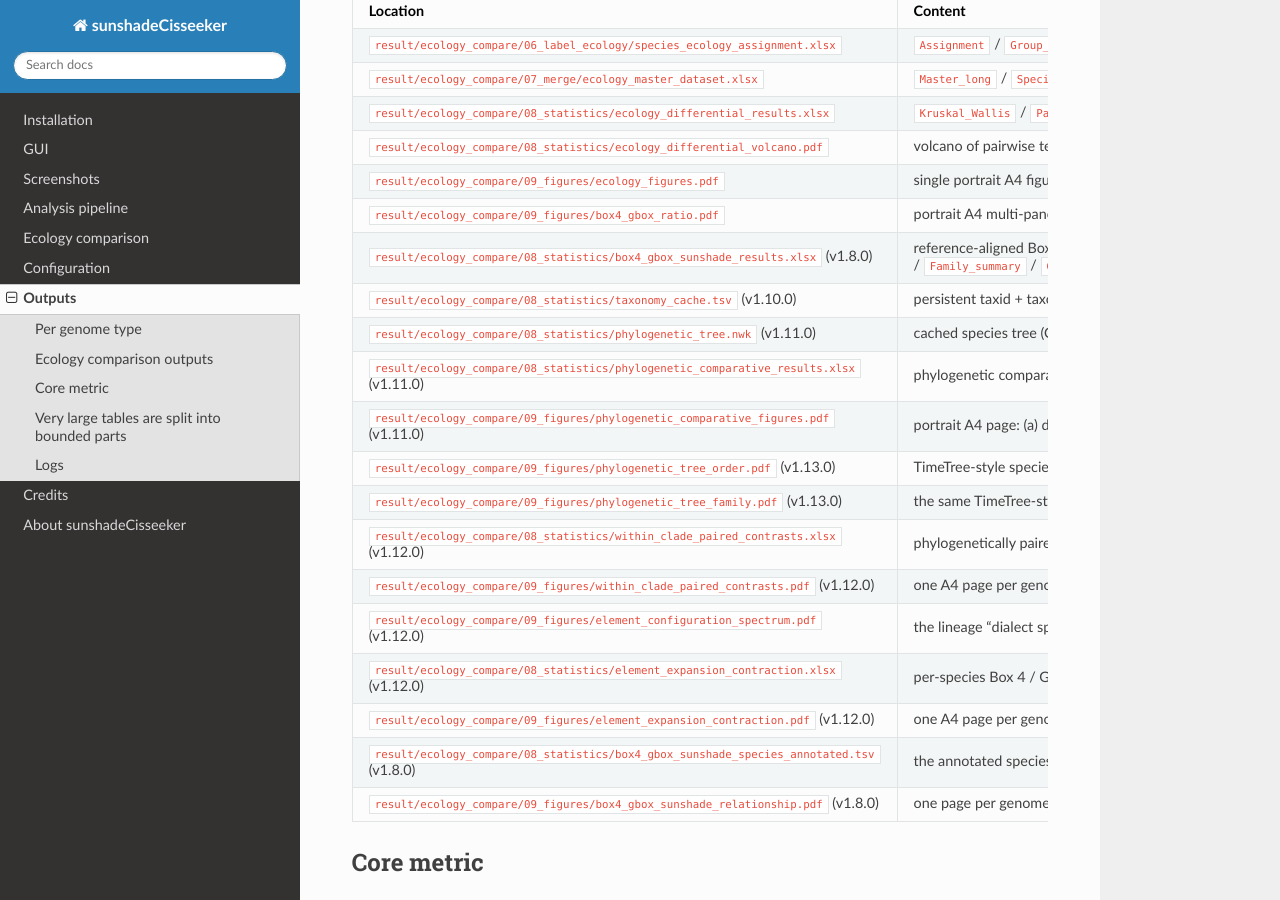
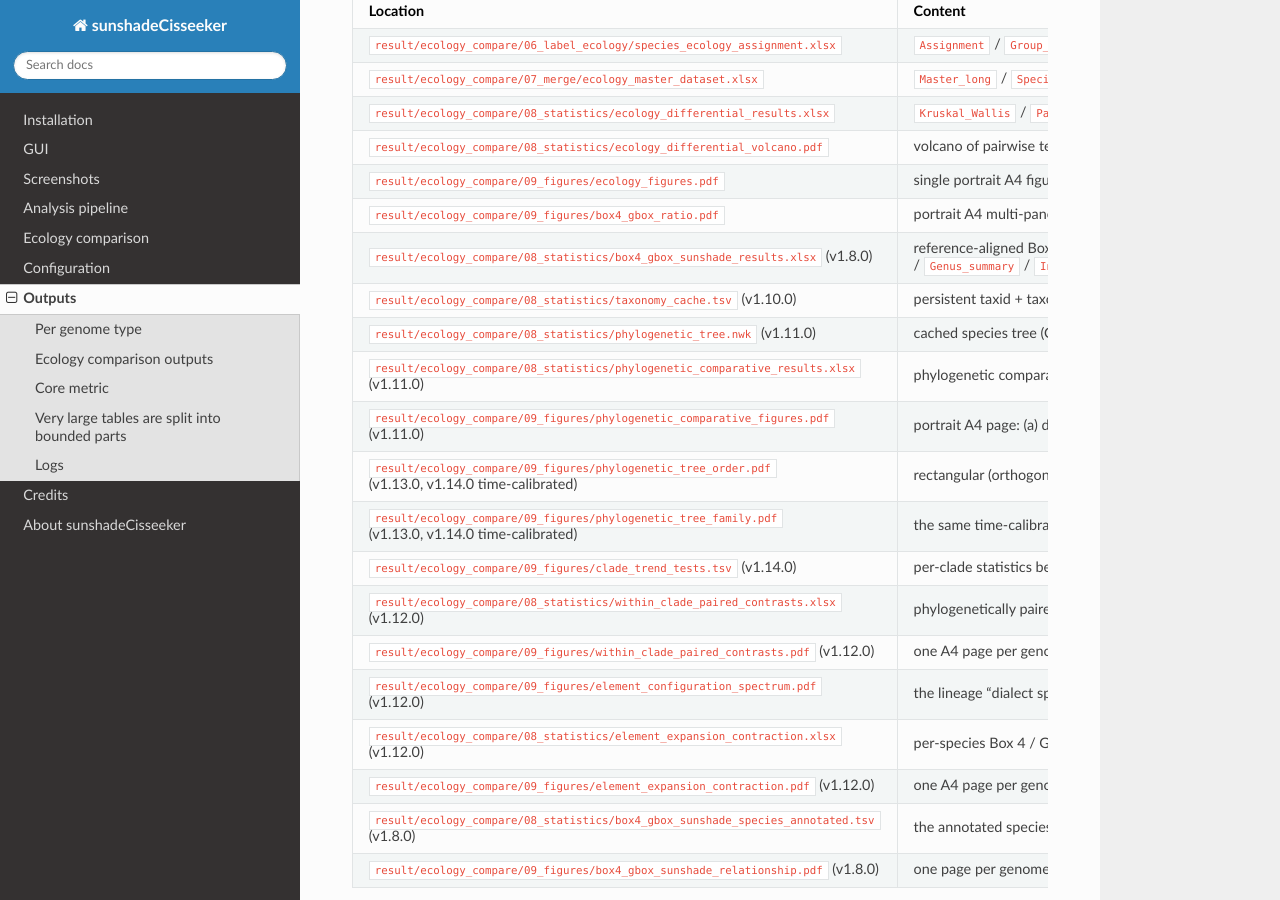
Before and after one commit to chenzhr23/sunshadeCisseeker-docs, a Sphinx documentation site: the page built from docs/content/Outputs.rst, in a window 1280 px wide and 900 px high, scrolled down 732 px. Built offline with Sphinx 7.4.7 and the Read the Docs theme 3.1.0, drawn with Linux system fonts in a browser that asks for light colours.

Commit message:
docs: v1.14.0 phylogenetic comparative analysis (PGLS / phyloANOVA)

```diff
--- a/docs/conf.py
+++ b/docs/conf.py
@@ -9,8 +9,8 @@
 copyright = "2026, sunshadeCisseeker developers"
 
 # The short X.Y version and the full release version.
-version = "v1.13.0"
-release = "v1.13.0"
+version = "v1.14.0"
+release = "v1.14.0"
 
 extensions = [
     "sphinx.ext.autosectionlabel",
--- a/docs/content/Outputs.rst
+++ b/docs/content/Outputs.rst
@@ -57,10 +57,12 @@
      - phylogenetic comparative results: ``Tree_species`` / ``Phylogenetic_signal`` (Blomberg K, Pagel lambda) / ``PGLS_models`` (OLS vs Brownian vs Pagel-lambda PGLS with AICc; ratio plus the two counts adjusted for log10 promoters) / ``phyloANOVA`` (999 Brownian simulations) / ``Input_audit``
    * - ``result/ecology_compare/09_figures/phylogenetic_comparative_figures.pdf`` (v1.11.0)
      - portrait A4 page: (a) data summary of the comparative analyses (in-tree species per genome type and light habitat + the log10 Box4/G-box ratio density per genome type), (b) ratio per habitat with phyloANOVA P, (c) PGLS coefficient forest, (d) phylogenetic signal, (e) Box 4 vs G-box count scatter, (f) delta-AICc model comparison; every panel is drawn as pure vector ggplot2 geometry
-   * - ``result/ecology_compare/09_figures/phylogenetic_tree_order.pdf`` (v1.13.0)
-     - TimeTree-style species phylogeny coloured by taxonomic order, one page per ~700-tip slice so EVERY in-tree species appears: ladderized phylogram in the classic orientation (basal lineages at the bottom) with species tip labels (row spacing derived from the label size, so labels never overlap), habitat-coloured tips, an order colour-block column with a complete legend (orders below 3 tips merge into one grey bucket) and a per-species log10(Box 4 / G-box) heat strip (two fill scales via ggnewscale)
-   * - ``result/ecology_compare/09_figures/phylogenetic_tree_family.pdf`` (v1.13.0)
-     - the same TimeTree-style tree coloured by taxonomic family (families below 5 tips merge into one grey bucket)
+   * - ``result/ecology_compare/09_figures/phylogenetic_tree_order.pdf`` (v1.13.0, v1.14.0 time-calibrated)
+     - rectangular (orthogonal) phylogram per order on a rank-calibrated Mya time axis (present at the right, basal lineages at the bottom, geological periods as background bands); every in-tree species appears across ~700-tip pages; per-clade colour blocks with a complete legend (orders below 3 tips merge into one grey bucket); each order has its OWN heat scale (within-clade percentile of log10(Box 4 / G-box)) and its clade label carries the within-clade Spearman trend test of the ancestral-low → derived-high hypothesis
+   * - ``result/ecology_compare/09_figures/phylogenetic_tree_family.pdf`` (v1.13.0, v1.14.0 time-calibrated)
+     - the same time-calibrated rectangular tree coloured by family (families below 5 tips merge into one grey bucket)
+   * - ``result/ecology_compare/09_figures/clade_trend_tests.tsv`` (v1.14.0)
+     - per-clade statistics behind the tree figures: genome type, clade level (order/family), clade, species n, Spearman rho between the species' position along the clade (basal → derived) and its log10(Box 4 / G-box), P value and direction (derived_high / derived_low / flat / no_variation)
    * - ``result/ecology_compare/08_statistics/within_clade_paired_contrasts.xlsx`` (v1.12.0)
      - phylogenetically paired within-clade contrasts: ``Summary`` (per genome type and clade level: paired-clade count, sun/shade-higher counts, mean/median difference, sign test and Wilcoxon signed-rank P for log10 ratio and the two log10 counts) / ``Per_genus`` / ``Per_family`` (one row per paired clade: sun and shade medians and their difference)
    * - ``result/ecology_compare/09_figures/within_clade_paired_contrasts.pdf`` (v1.12.0)
```
Also changed, not shown: docs/content/Changelog.rst (+27 -0 lines), docs/content/Ecology comparison.rst (+18 -8 lines), docs/_static/screenshots/06-compare-ecology.png.
